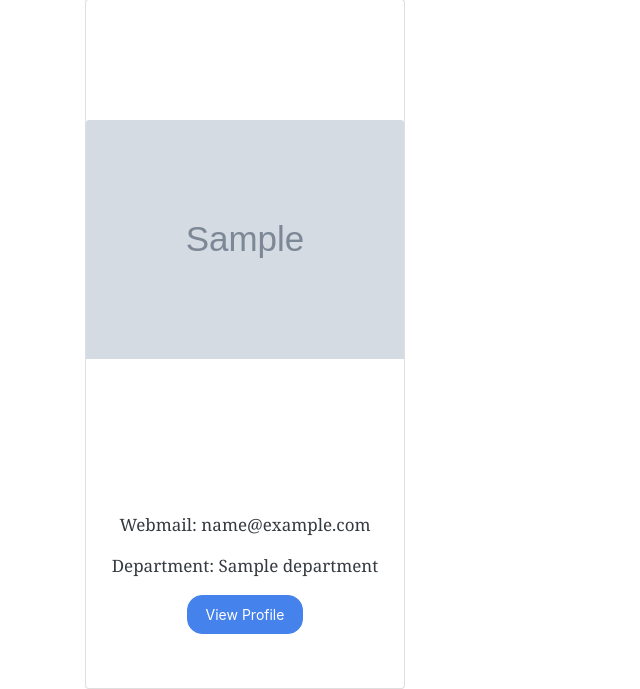
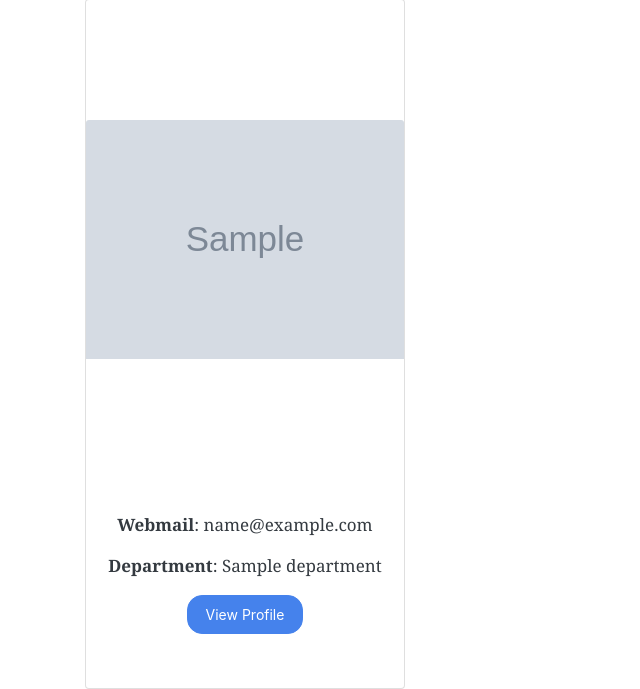
Before and after one commit to codervivek/memoir, a Django app: page /search/ in a window 1280 px wide. Shown: the part 198-887 px from the top of the page, without its empty margins (0-640 px from the left). Run offline with Django 3.2, Linux system fonts and the light colour scheme; tables that the repository leaves empty hold one stand-in row (values such as "Sample post"); grey boxes marked "Sample" are stand-in pictures; some libraries are stand-ins or nearby versions.

Commit message:
remove bugs

```diff
--- a/profiles/templates/profiles/professor_list.html
+++ b/profiles/templates/profiles/professor_list.html
@@ -18,8 +18,8 @@
                 </div>
                 <div class="card-body abc text-center">
                 <h4 class="card-title">{{professor.user.firstname}} {{professor.user.lastname}}</h4>
-                <p class="card-text">Webmail: {{professor.mail}}</p>
-                <p class="card-text">Department: {{professor.department.name}}</p>
+                <p class="card-text"><span class="z">Webmail</span>: {{professor.mail}}</p>
+                <p class="card-text"><span class="z">Department</span>: {{professor.department.name}}</p>
                 <a href="{{professor.get_absolute_url}}" class="btn btn-primary">View Profile</a>
             </div>
         </div>
```
